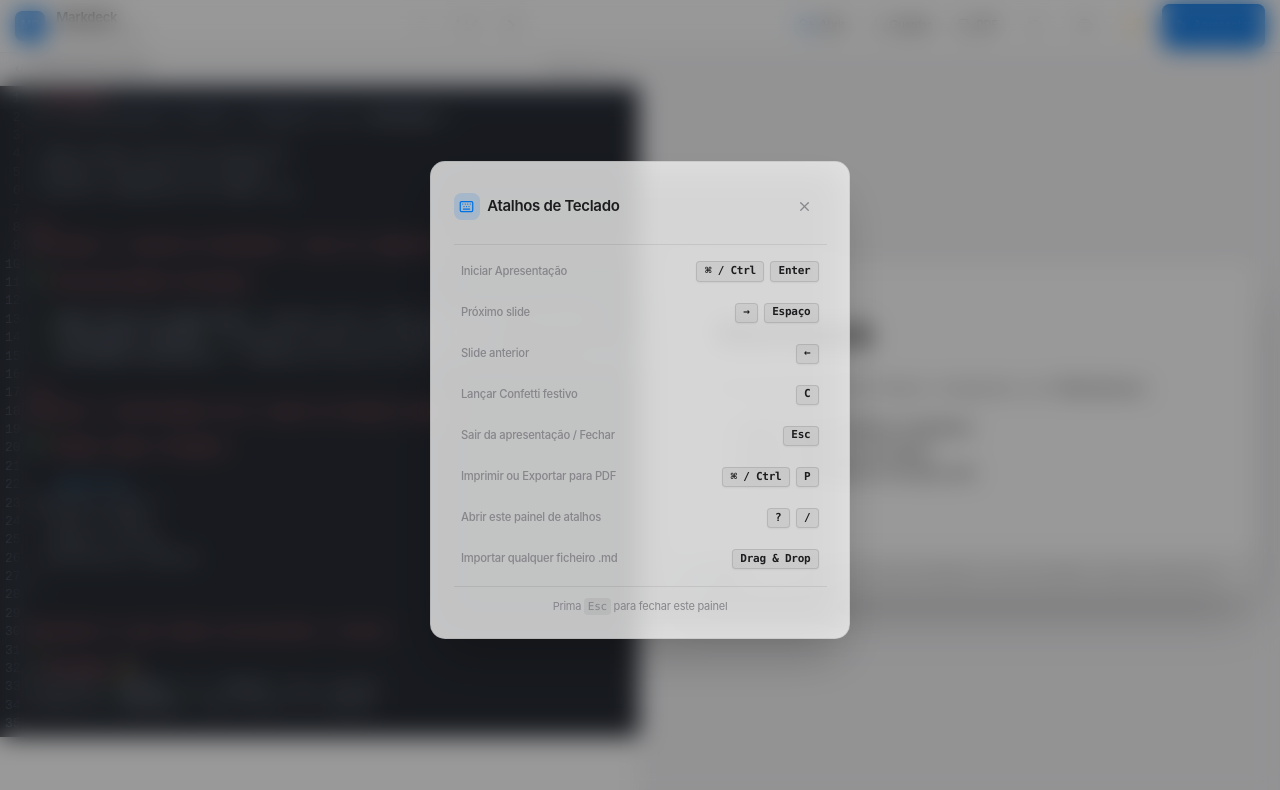
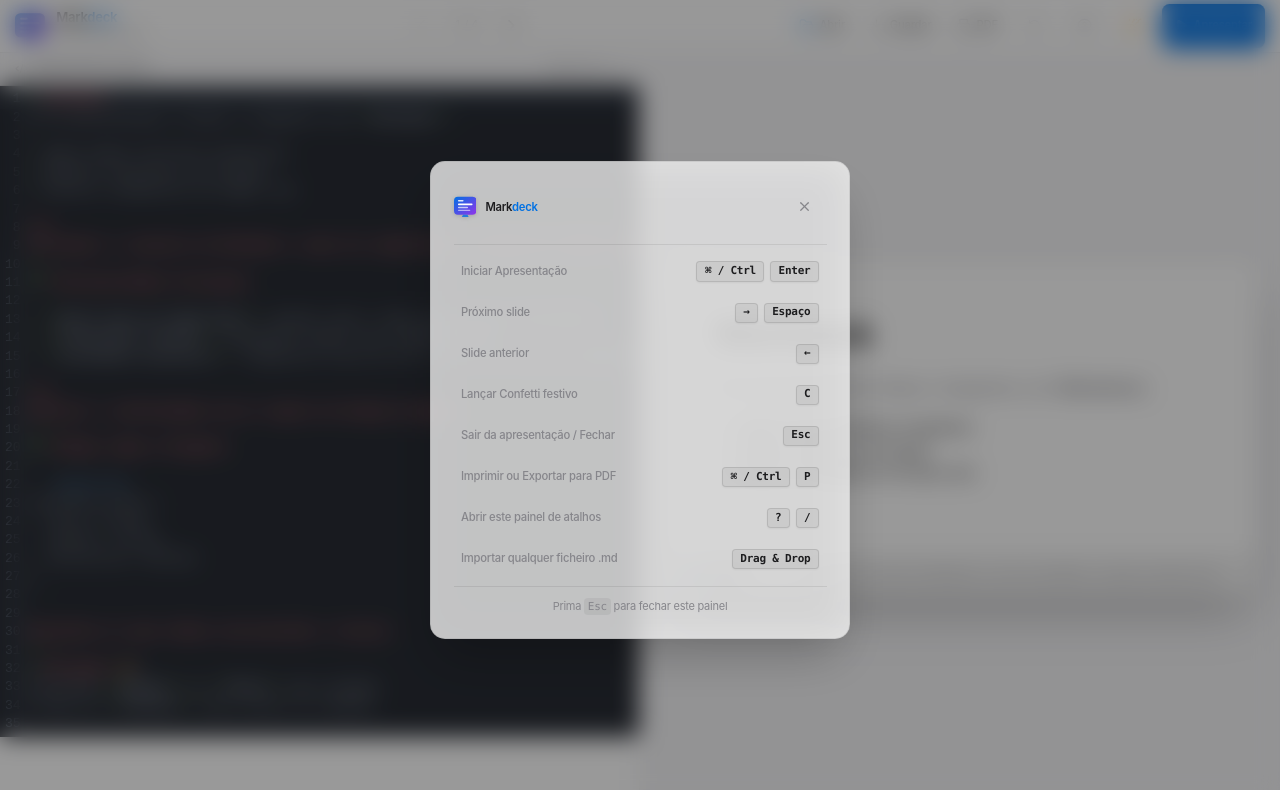
Before and after one commit to SS20112006/Markdeck, a React (Vite) app: page / in a window 1280 px wide. Both pictures are taken after a click on the button 1084 px from the left and 25 px from the top of the page. Shown: the top 790 px of the page. Built offline with nearby package versions, Linux system fonts and the light colour scheme.

Commit message:
feat(brand): add unified vector logo across app and roadmap v2.0 tasklist

```diff
--- a/src/App.tsx
+++ b/src/App.tsx
@@ -5,7 +5,7 @@ import { EditorPane } from './components/Editor/EditorPane'
 import { SlideView } from './components/Slide/SlideView'
 import { PresentationMode } from './components/Presentation/PresentationMode'
 import { ShortcutsModal } from './components/Shortcuts/ShortcutsModal'
-import { FileUp } from 'lucide-react'
+import { Logo } from './components/Brand/Logo'
 
 const STORAGE_KEY_CONTENT = 'markdeck:content'
 const STORAGE_KEY_FILENAME = 'markdeck:filename'
@@ -52,7 +52,12 @@ export default function App() {
 
       // Check if user is typing in editor or input field
       const target = e.target as HTMLElement
-      const isInput = target && (target.tagName === 'INPUT' || target.tagName === 'TEXTAREA' || target.isContentEditable || target.closest('.cm-editor'))
+      const isInput =
+        target &&
+        (target.tagName === 'INPUT' ||
+          target.tagName === 'TEXTAREA' ||
+          target.isContentEditable ||
+          target.closest('.cm-editor'))
 
       // '?' opens shortcuts modal when not typing in editor
       if (!isInput && e.key === '?') {
@@ -103,7 +108,11 @@ export default function App() {
   }, [markdown, fileName])
 
   const handleResetDemo = useCallback(() => {
-    if (window.confirm('Tem a certeza que deseja repor a apresentação de exemplo? As alterações não gravadas serão substituídas.')) {
+    if (
+      window.confirm(
+        'Tem a certeza que deseja repor a apresentação de exemplo? As alterações não gravadas serão substituídas.',
+      )
+    ) {
       setMarkdown(INITIAL_DECK_MARKDOWN)
       setFileName('apresentacao.md')
       setCurrentSlideIndex(0)
@@ -193,11 +202,11 @@ export default function App() {
         {/* Drag & Drop Visual Overlay */}
         {isDragging && (
           <div className="absolute inset-0 z-50 hig-regular-material bg-[var(--color-bg-material)]/90 backdrop-blur-md flex flex-col items-center justify-center pointer-events-none transition-all border-4 border-dashed border-[var(--color-accent)] m-4 rounded-3xl">
-            <div className="w-16 h-16 rounded-2xl bg-[var(--color-accent)]/15 text-[var(--color-accent)] flex items-center justify-center mb-4">
-              <FileUp className="w-8 h-8" />
+            <div className="mb-4">
+              <Logo size="lg" showText={false} />
             </div>
-            <h2 className="text-xl font-semibold text-[var(--color-text-primary)] mb-1">
-              Largar ficheiro Markdown
+            <h2 className="text-xl font-semibold text-[var(--color-text-primary)] mb-1 font-display">
+              Largar ficheiro Markdown no Markdeck
             </h2>
             <p className="text-sm text-[var(--color-text-secondary)]">
               Solte o ficheiro .md para carregar imediatamente a apresentação
--- /dev/null
+++ b/src/components/Brand/Logo.tsx
@@ -0,0 +1,64 @@
+import React from 'react'
+
+interface LogoProps {
+  size?: 'sm' | 'md' | 'lg'
+  showText?: boolean
+  className?: string
+}
+
+export const Logo: React.FC<LogoProps> = ({
+  size = 'md',
+  showText = true,
+  className = '',
+}) => {
+  const iconDimensions = {
+    sm: 'w-6 h-6',
+    md: 'w-8 h-8',
+    lg: 'w-12 h-12',
+  }[size]
+
+  const textStyles = {
+    sm: 'text-xs font-semibold',
+    md: 'text-sm font-semibold',
+    lg: 'text-xl font-bold',
+  }[size]
+
+  return (
+    <div className={`flex items-center space-x-2.5 select-none ${className}`}>
+      {/* Markdeck Vector Icon */}
+      <div className={`relative ${iconDimensions} flex-shrink-0 flex items-center justify-center`}>
+        <svg
+          viewBox="0 0 40 40"
+          fill="none"
+          xmlns="http://www.w3.org/2000/svg"
+          className="w-full h-full drop-shadow-sm"
+        >
+          <defs>
+            <linearGradient id="markdeck-brand-grad" x1="0%" y1="0%" x2="100%" y2="100%">
+              <stop offset="0%" stopColor="#0071e3" />
+              <stop offset="100%" stopColor="#9333ea" />
+            </linearGradient>
+          </defs>
+          {/* Deck Canvas */}
+          <rect width="40" height="32" y="3" rx="7" fill="url(#markdeck-brand-grad)" />
+          {/* Slide Layout Marks */}
+          <rect x="7" y="9" width="10" height="2.5" rx="1.25" fill="#ffffff" fillOpacity="0.85" />
+          <rect x="7" y="15" width="26" height="3" rx="1.5" fill="#ffffff" />
+          <rect x="7" y="21" width="18" height="2.5" rx="1.25" fill="#ffffff" fillOpacity="0.7" />
+          <rect x="7" y="26" width="22" height="2.5" rx="1.25" fill="#ffffff" fillOpacity="0.55" />
+          {/* Base Stand */}
+          <path d="M16 35 L14 39 L26 39 L24 35 Z" fill="#0071e3" fillOpacity="0.8" />
+        </svg>
+      </div>
+
+      {/* Brand Typography */}
+      {showText && (
+        <span
+          className={`tracking-tight font-display text-[var(--color-text-primary)] leading-tight ${textStyles}`}
+        >
+          Mark<span className="text-[var(--color-accent)]">deck</span>
+        </span>
+      )}
+    </div>
+  )
+}
--- a/src/components/Presentation/PresentationMode.tsx
+++ b/src/components/Presentation/PresentationMode.tsx
@@ -2,6 +2,7 @@ import React, { useEffect } from 'react'
 import type { SlideData } from '../../types/deck'
 import { SlideView } from '../Slide/SlideView'
 import { X, ChevronLeft, ChevronRight, PartyPopper } from 'lucide-react'
+import { Logo } from '../Brand/Logo'
 import confetti from 'canvas-confetti'
 
 interface PresentationModeProps {
@@ -76,6 +77,11 @@ export const PresentationMode: React.FC<PresentationModeProps> = ({
 
   return (
     <div className="fixed inset-0 z-50 bg-black flex flex-col items-center justify-center">
+      {/* Subtle Brand Watermark */}
+      <div className="absolute top-5 left-6 z-10 opacity-30 hover:opacity-90 transition-opacity">
+        <Logo size="sm" showText={true} />
+      </div>
+
       {/* Slide Canvas */}
       <SlideView slide={currentSlide} isPresentationMode={true} />
 
--- a/src/components/Shortcuts/ShortcutsModal.tsx
+++ b/src/components/Shortcuts/ShortcutsModal.tsx
@@ -1,5 +1,6 @@
 import React, { useEffect } from 'react'
-import { X, Keyboard } from 'lucide-react'
+import { X } from 'lucide-react'
+import { Logo } from '../Brand/Logo'
 
 interface ShortcutsModalProps {
   isOpen: boolean
@@ -52,14 +53,7 @@ export const ShortcutsModal: React.FC<ShortcutsModalProps> = ({ isOpen, onClose
       >
         {/* Header */}
         <div className="flex items-center justify-between pb-4 border-b border-[var(--color-bg-material-border)]">
-          <div className="flex items-center space-x-2">
-            <div className="w-7 h-7 rounded-lg bg-[var(--color-accent)]/15 text-[var(--color-accent)] flex items-center justify-center">
-              <Keyboard className="w-4 h-4" />
-            </div>
-            <h2 id="shortcuts-title" className="text-base font-semibold text-[var(--color-text-primary)]">
-              Atalhos de Teclado
-            </h2>
-          </div>
+          <Logo size="sm" showText={true} />
           <button
             type="button"
             onClick={onClose}
--- a/src/components/Toolbar/Toolbar.tsx
+++ b/src/components/Toolbar/Toolbar.tsx
@@ -11,6 +11,7 @@ import {
   HelpCircle,
 } from 'lucide-react'
 import confetti from 'canvas-confetti'
+import { Logo } from '../Brand/Logo'
 
 interface ToolbarProps {
   fileName: string
@@ -85,12 +86,10 @@ export const Toolbar: React.FC<ToolbarProps> = ({
 
       {/* Brand & Document Name */}
       <div className="flex items-center space-x-3">
-        <div className="w-8 h-8 rounded-lg bg-[var(--color-accent)] flex items-center justify-center text-white font-bold text-xs shadow-sm">
-          MD
-        </div>
+        <Logo size="md" showText={false} />
         <div>
-          <h1 className="text-sm font-semibold leading-tight text-[var(--color-text-primary)]">
-            Markdeck
+          <h1 className="text-sm font-semibold leading-tight text-[var(--color-text-primary)] font-display">
+            Mark<span className="text-[var(--color-accent)]">deck</span>
           </h1>
           <p
             className="text-[11px] text-[var(--color-text-secondary)] truncate max-w-[150px] sm:max-w-xs"
```
Also changed, not shown: 1 other file (tests, documents, lock files or other folders).
